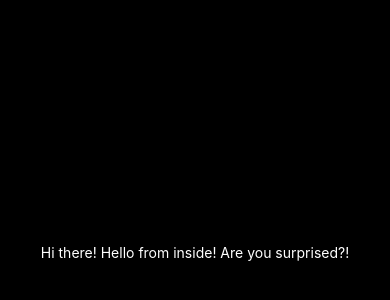
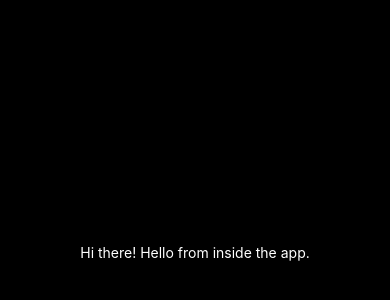
Before and after one commit to thrustCoder/HovReporter, a React Native app: screen / in a window 390 px wide. Shown: the part 170-470 px from the top of the page. Built offline with nearby package versions, Linux system fonts and the light colour scheme.

Commit message:
Updating .gitignore and making trivial change

```diff
--- a/App.tsx
+++ b/App.tsx
@@ -4,7 +4,7 @@ import { StyleSheet, Text, View } from 'react-native';
 export default function App() {
   return (
     <View style={styles.container}>
-      <Text style={styles.text}>Hi there! Hello from inside! Are you surprised?!</Text>
+      <Text style={styles.text}>Hi there! Hello from inside the app.</Text>
     </View>
   );
 }
```
Also changed, not shown: 1 other file (tests, documents, lock files or other folders).
